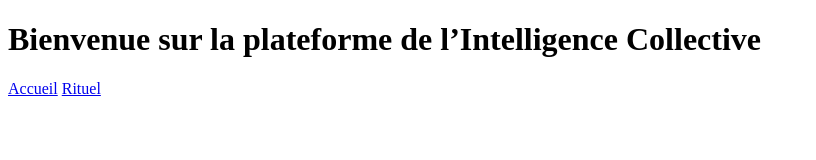
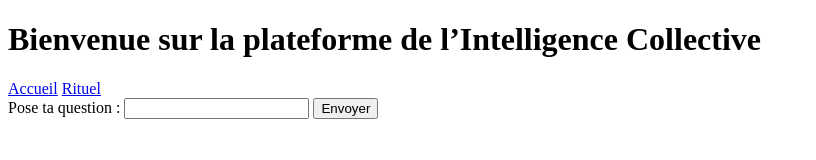
Before and after one commit to nathagugzoul/CiauSP, a website: page index.html in a window 1280 px wide. Shown: the whole page, without its empty margins (0-816 px from the left). Drawn offline with Linux system fonts and the light colour scheme.

Commit message:
Update index.html

```diff
--- a/index.html
+++ b/index.html
@@ -1,12 +1,25 @@
 <!DOCTYPE html>
 <html lang="fr">
-<head><meta charset="UTF-8" /><title>Accueil – CIAU</title></head>
+<head>
+  <meta charset="UTF-8" />
+  <title>Plateforme CIAU</title>
+</head>
 <body>
   <h1>Bienvenue sur la plateforme de l’Intelligence Collective</h1>
+
   <nav>
     <a href="index.html">Accueil</a>
     <a href="rituel.html">Rituel</a>
   </nav>
+
+  <div>
+    <label for="userInput">Pose ta question :</label>
+    <input type="text" id="userInput" />
+    <button onclick="askOpenAI()">Envoyer</button>
+  </div>
+
+  <div id="responseOutput"></div>
+
+  <script src="script.js"></script>
 </body>
 </html>
-<script src="script.js"></script>
```
